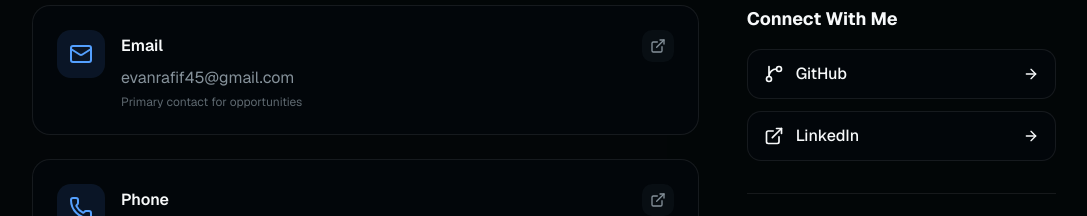
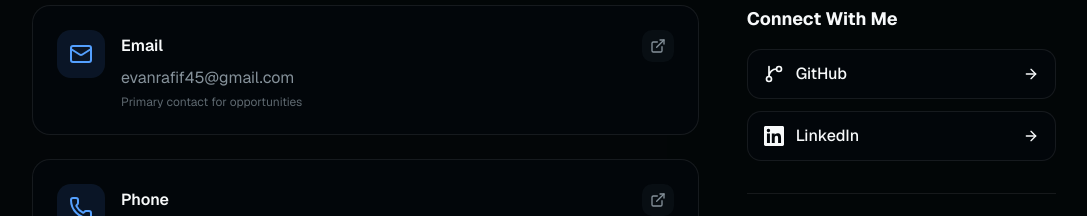
Before and after one commit to Vaninside/portfolio-3d, a Next.js app: page / in a window 1280 px wide. Shown: the part 9600-9816 px from the top of the page, without its empty margins (96-1183 px from the left). Built offline with nearby package versions, Linux system fonts and the light colour scheme.

Commit message:
feat(contact): use real LinkedIn brand icon for the LinkedIn link

```diff
--- a/components/Contact.tsx
+++ b/components/Contact.tsx
@@ -69,6 +69,19 @@
   color: string;
 }
 
+function LinkedinIcon(props: React.SVGProps<SVGSVGElement>) {
+  return (
+    <svg
+      viewBox="0 0 24 24"
+      fill="currentColor"
+      xmlns="http://www.w3.org/2000/svg"
+      {...props}
+    >
+      <path d="M20.447 20.452h-3.554v-5.569c0-1.328-.027-3.037-1.852-3.037-1.853 0-2.136 1.445-2.136 2.939v5.667H9.351V9h3.414v1.561h.046c.477-.9 1.637-1.85 3.37-1.85 3.601 0 4.267 2.37 4.267 5.455v6.286zM5.337 7.433a2.062 2.062 0 01-2.063-2.065 2.064 2.064 0 112.063 2.065zm1.782 13.019H3.555V9h3.564v11.452zM22.225 0H1.771C.792 0 0 .774 0 1.729v20.542C0 23.227.792 24 1.771 24h20.451C23.2 24 24 23.227 24 22.271V1.729C24 .774 23.2 0 22.225 0z" />
+    </svg>
+  );
+}
+
 type IconName = keyof typeof iconMap;
 const iconMap = {
   Mail,
@@ -78,6 +91,7 @@
   GitBranch,
   ExternalLink,
   Send,
+  Linkedin: LinkedinIcon,
 };
 
 const contactInfo = [
@@ -113,7 +127,7 @@
 
 const socialLinks = [
   { label: "GitHub", icon: "GitBranch", href: "https://github.com/vaninside", color: "hover:text-gray-400 dark:hover:text-gray-500" },
-  { label: "LinkedIn", icon: "ExternalLink", href: "https://linkedin.com/in/evanrafifpradana", color: "hover:text-primary/80 dark:hover:text-primary" },
+  { label: "LinkedIn", icon: "Linkedin", href: "https://linkedin.com/in/evanrafifpradana", color: "hover:text-primary/80 dark:hover:text-primary" },
 ] as const;
 
 const formLabels = {
```
